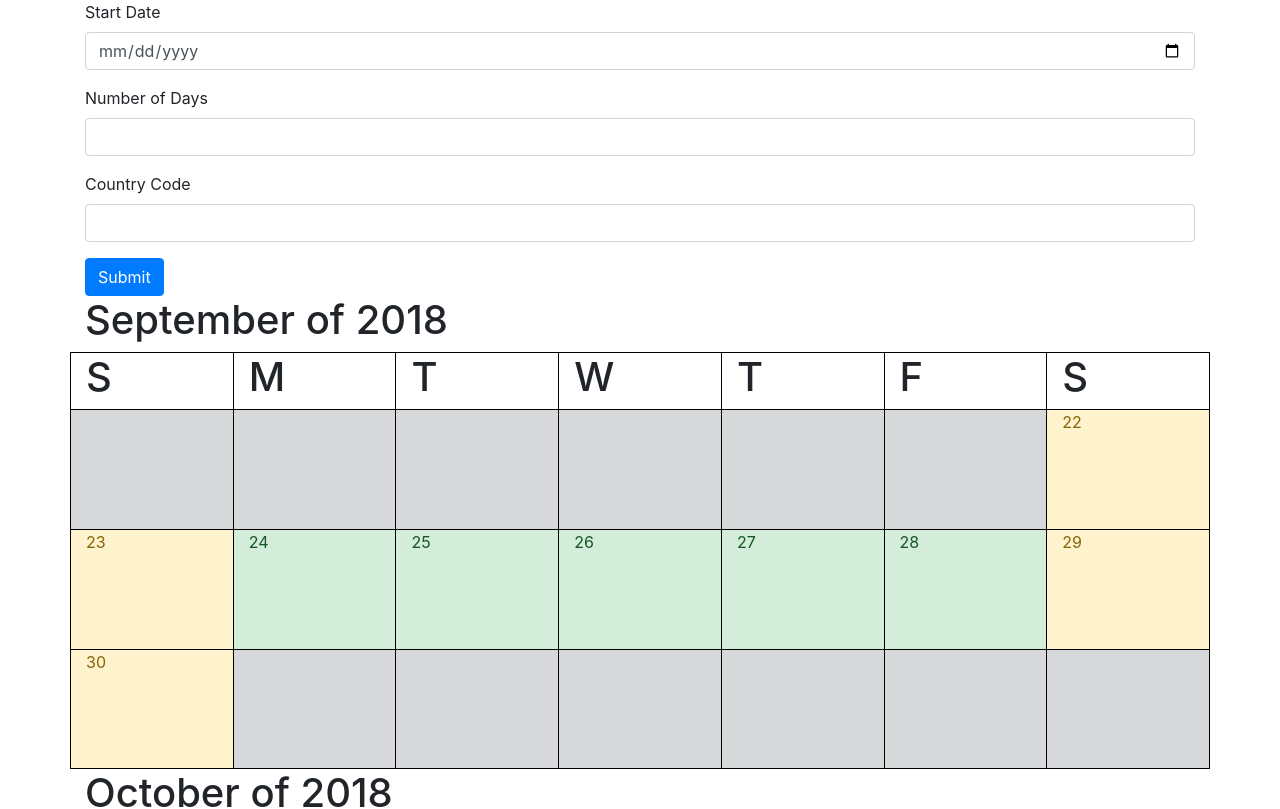
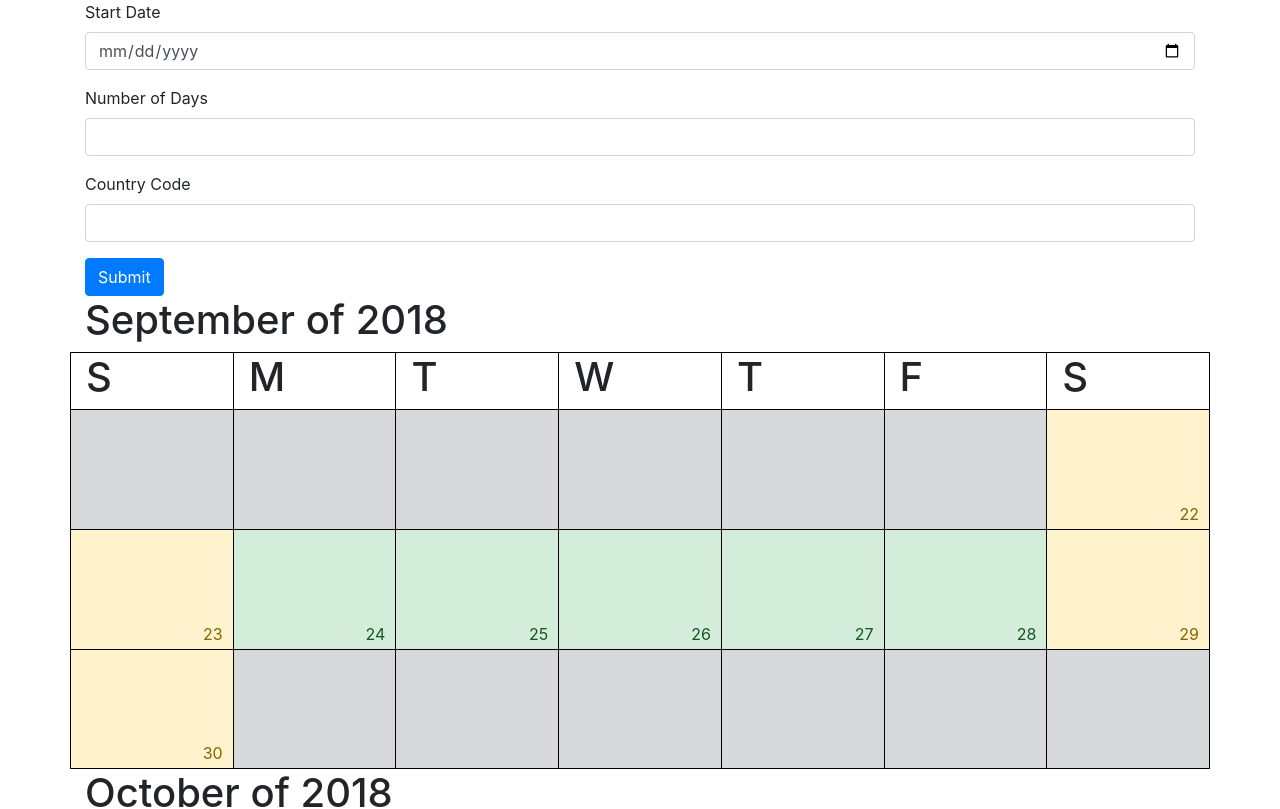
Before and after one commit to chris-witt/ui-coding-challenge, an Angular app: page / in a window 1280 px wide. Shown: the top 809 px of the page. Built offline with nearby package versions, Linux system fonts and the light colour scheme.

Commit message:
repositioned dates to bottom right corner like a proper calendar

```diff
--- a/src/app/calendar-display/calendar-display.component.css
+++ b/src/app/calendar-display/calendar-display.component.css
@@ -18,3 +18,13 @@
 .calendar .week:last-child .day {
   border-bottom-width: 1px;
 }
+
+.calendar .week .day .date {
+  position: absolute;
+  display: block;
+  bottom: 0px;
+  left: 0px;
+  width: 100%;
+  padding: 10px 10px 3px 0px;
+  text-align: right;
+}
```
